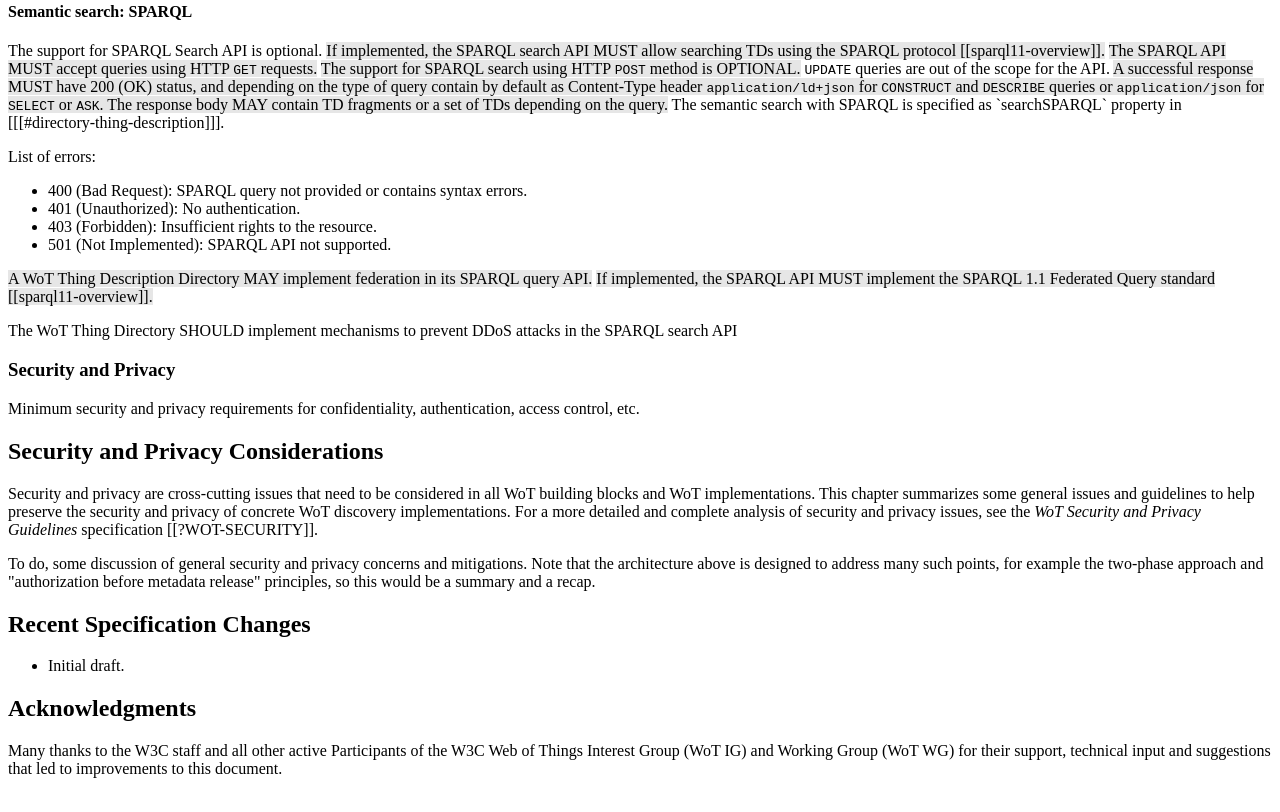
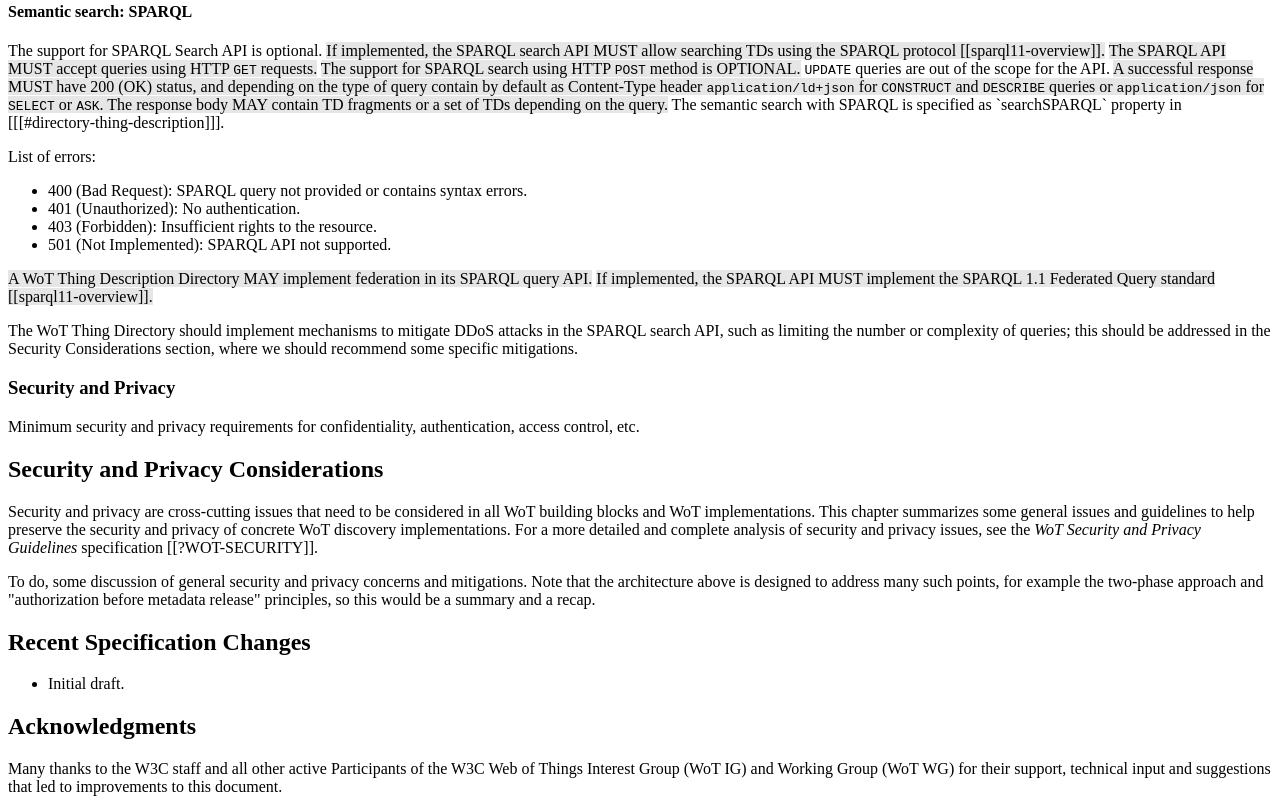
Before and after one commit to w3c/wot-discovery, a plain HTML site: page index.html in a window 1280 px wide. Shown: the part 7494-8306 px from the top of the page. Drawn offline with Linux system fonts and the light colour scheme.

Commit message:
Update SPARQL DDoS ed note

```diff
--- a/index.html
+++ b/index.html
@@ -985,8 +985,10 @@
             </p>
 	<span class="rfc2119-assertion" id="tdd-distributed-search-semantic">A WoT Thing Description Directory MAY implement federation in its SPARQL query API.</span>
 	<span class="rfc2119-assertion" id="tdd-distributed-search-semantic-imp">If implemented, the SPARQL API MUST implement the SPARQL 1.1 Federated Query standard [[sparql11-overview]].</span>
-	<p class="ednote" title="SSE Authorization Header">
-             The WoT Thing Directory SHOULD implement mechanisms to prevent DDoS attacks in the SPARQL search API
+	<p class="ednote" title="SPARQL DDoS attacks">
+             The WoT Thing Directory should implement mechanisms to mitigate DDoS attacks in the SPARQL search API,
+	     such as limiting the number or complexity of queries;
+             this should be addressed in the Security Considerations section, where we should recommend some specific mitigations.
         </p>
 	</section>
 
```
